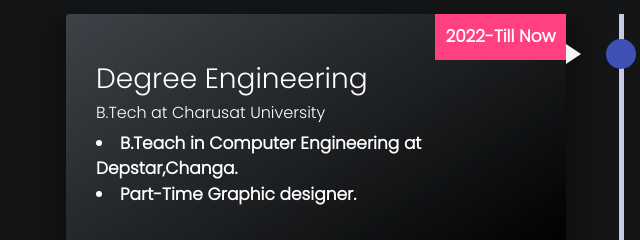
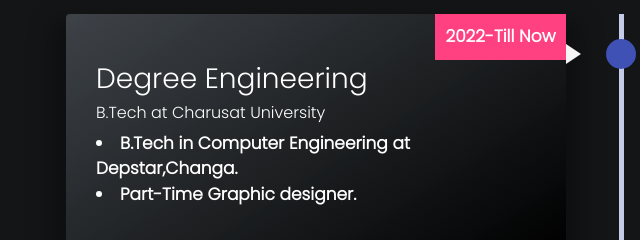
Before and after one commit to mannptl/portfolio.github.io, a plain HTML site: page education.html in a window 1280 px wide. Shown: the part 1140-1380 px from the top of the page, 19-659 px from the left. Drawn offline with nearby package versions, Linux system fonts and the light colour scheme; some icons are missing; files whose address does not match are found by name.

Commit message:
Update education.html

```diff
--- a/education.html
+++ b/education.html
@@ -296,7 +296,7 @@
                   <div class="align-third">
                     <h3 class="timelineHeading2">Degree Engineering</h3>
                     <h6>B.Tech at Charusat University</h6>
-                    <li>B.Teach in Computer Engineering at Depstar,Changa.</li>
+                    <li>B.Tech in Computer Engineering at Depstar,Changa.</li>
                     <li>Part-Time Graphic designer.</li>
                   </div>
                 </div>
```
